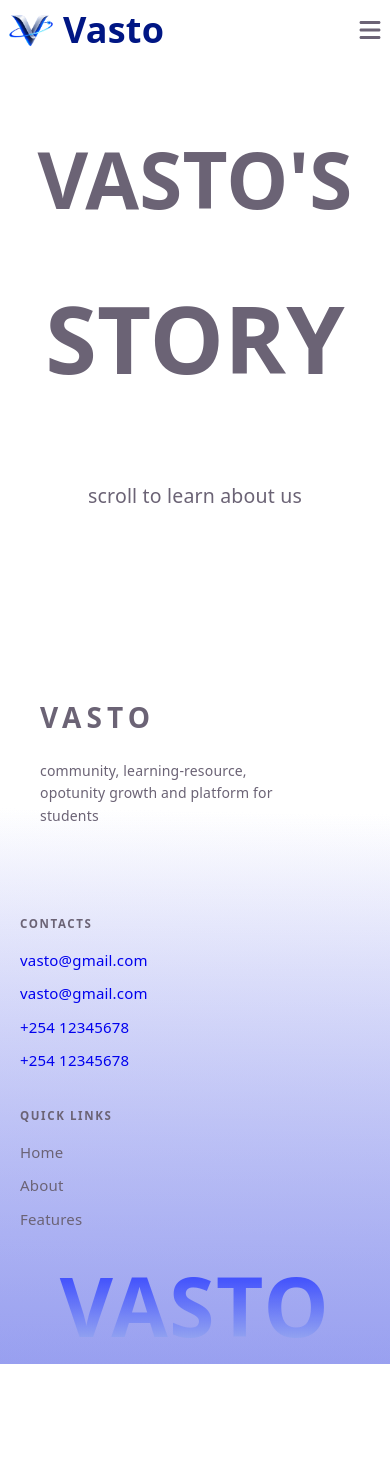
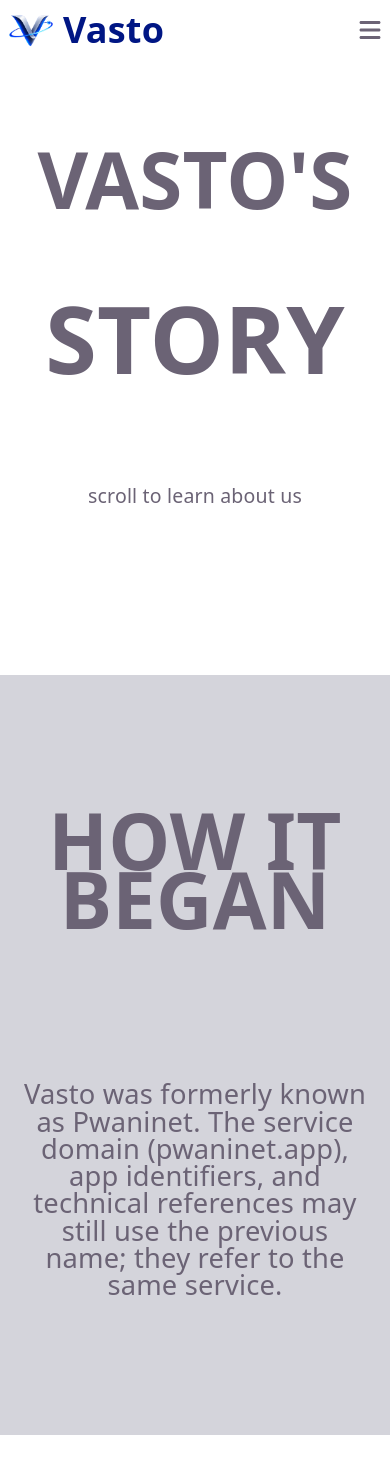
Before and after one commit to 2006-zayne/Vasto_frontend., a React (Vite) app: page /about in a window 390 px wide. Shown: the top 1474 px of the page. Before the commit the page ends 1364 px from the top, so only its background shows below. Built offline with nearby package versions, Linux system fonts and the light colour scheme.

Commit message:
created the mobile responsive desighn and updated light color on index.css for the light mode

```diff
--- a/src/Pages/Aboutpage/Aboutmainpage/Aboutmainpage.css
+++ b/src/Pages/Aboutpage/Aboutmainpage/Aboutmainpage.css
@@ -71,3 +71,43 @@
     gap: 3cm;
     text-align: end;
 }
+
+/*------------------------------
+------ MOBILE RESPONSIVE -------
+--------------------------------*/
+.mobile-reponsive-about-section{
+    height: auto;
+    width: 100%;
+    position: relative;
+}
+.mobile-responsive-about-container{
+    height: 100dvh;
+}
+.mobile-about-howit-began{
+    position: absolute;
+    width: 100%;
+    height: 90%;
+    display: flex;
+    justify-content: center;
+    align-items: center;
+    flex-direction: column;
+    gap: 20%;
+}
+.mobile-about-howit-began h1{
+    font-size: clamp(1rem, 20vw, 25rem);
+    line-height: 15vw;
+    text-align: center;
+}
+.mobile-about-howit-began p{
+    font-size: clamp(1rem, 7vw, 4rem);
+    line-height: 7vw;
+    text-align: center;
+    width: 90%;
+}
+.mobile-about-howit-began p span{
+    font-weight: bolder;
+}
+.margin-of-next-card{
+    background-color: var(--opposite);
+    margin-left: 100%;
+}
--- a/src/Pages/Aboutpage/Aboutmainpage/Aboutmainpage.jsx
+++ b/src/Pages/Aboutpage/Aboutmainpage/Aboutmainpage.jsx
@@ -157,13 +157,61 @@
     )
 }
 
+function MobileAboutPage(){
+
+    const slideContainertext = useRef(null)
+
+    useGSAP(()=>{
+
+        gsap.from(".mobile-responsive-about-container",{
+            x:"-100%",
+            scrollTrigger:{
+                trigger:".mobile-responsive-about-container",
+                start:"top 5%",
+                end:"top -100%",
+                markers:false,
+                scrub:1,
+                pin:true
+            }
+        })
+
+    },{scope:slideContainertext})
+
+    return(
+        <>
+        <section ref={slideContainertext} className="mobile-reponsive-about-section">
+            <div className="mobile-responsive-about-container">
+                <div className="mobile-about-howit-began">
+                    <h1>OUR TECH STACK</h1>
+                    <p>
+                        <span>Frameworks:</span> React js and GSAP for dealing with the front end and Django for the app Api. <br />
+                        <span>Database:</span> PostgreSQL with pgvector 0.3.6 for vector embeddings. <br />
+                        <span>Cache:</span> Redis (with local memory fallback).
+                    </p>
+                </div>
+                <div className="mobile-about-howit-began margin-of-next-card">
+                    <h1>HOW IT BEGAN</h1>
+                    <p>
+                        Vasto was formerly known as Pwaninet. The service domain (pwaninet.app),
+                        app identifiers, and technical references may still use the previous name;
+                        they refer to the same service.
+                    </p>
+                </div>
+            </div>
+        </section>
+        </>
+    )
+}
+
 
 function AboutMainPage(){
     const Desktop = useMediaQuery({query:'(min-width: 1224px)'})
+    const Mobile = useMediaQuery({query:'(max-width: 1224px)'})
 
     return(
         <>
         { Desktop && <DeaktopAboutMainPage /> }
+        { Mobile && <MobileAboutPage />}
         </>
     )
 }
--- a/src/index.css
+++ b/src/index.css
@@ -6,6 +6,7 @@
   padding: 0;
 }
 :root {
+  --opposite: rgba(10, 10, 46, 0.172);
   --text: #6b6375;
   --text-h: #001684;
   --herro-logo: #001684;
@@ -44,6 +45,7 @@
 
 @media (prefers-color-scheme: dark) {
   :root {
+    --opposite: #ffffff;
     --text: #9ca3af;
     --text-h: #f3f4f6;
     --bg: #16171d;
```
